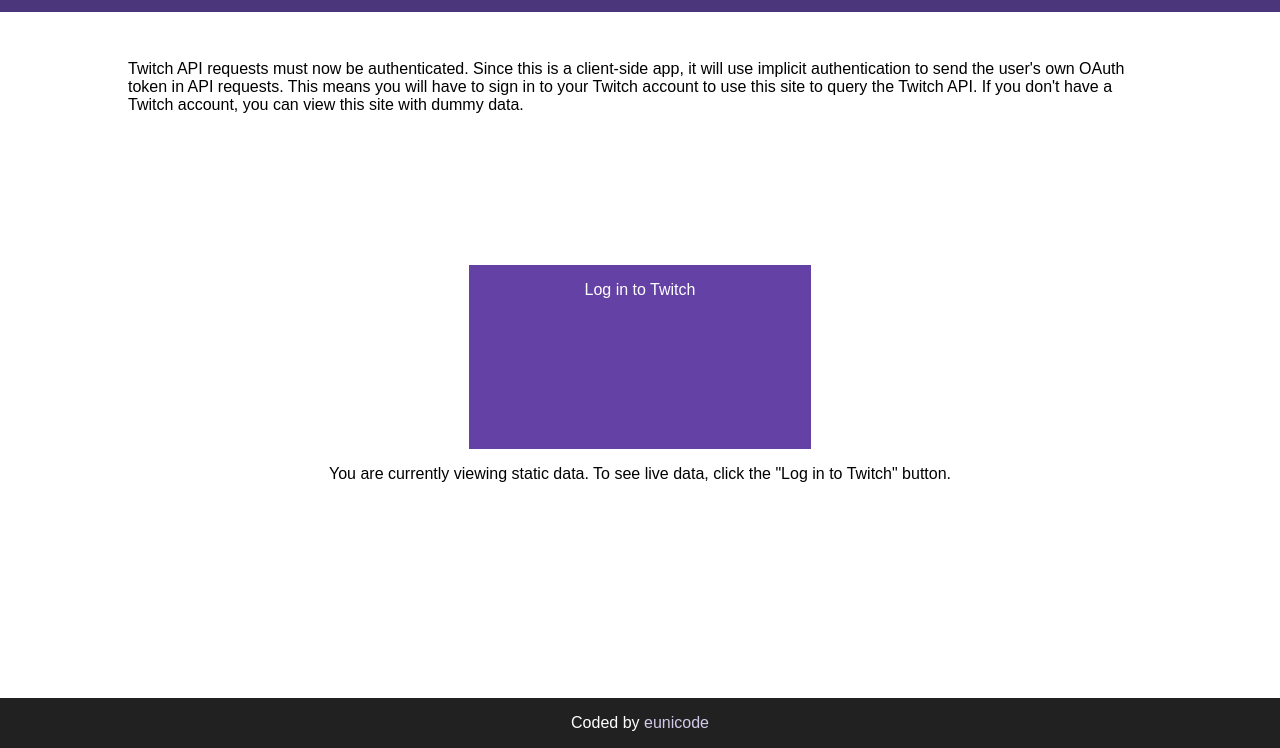
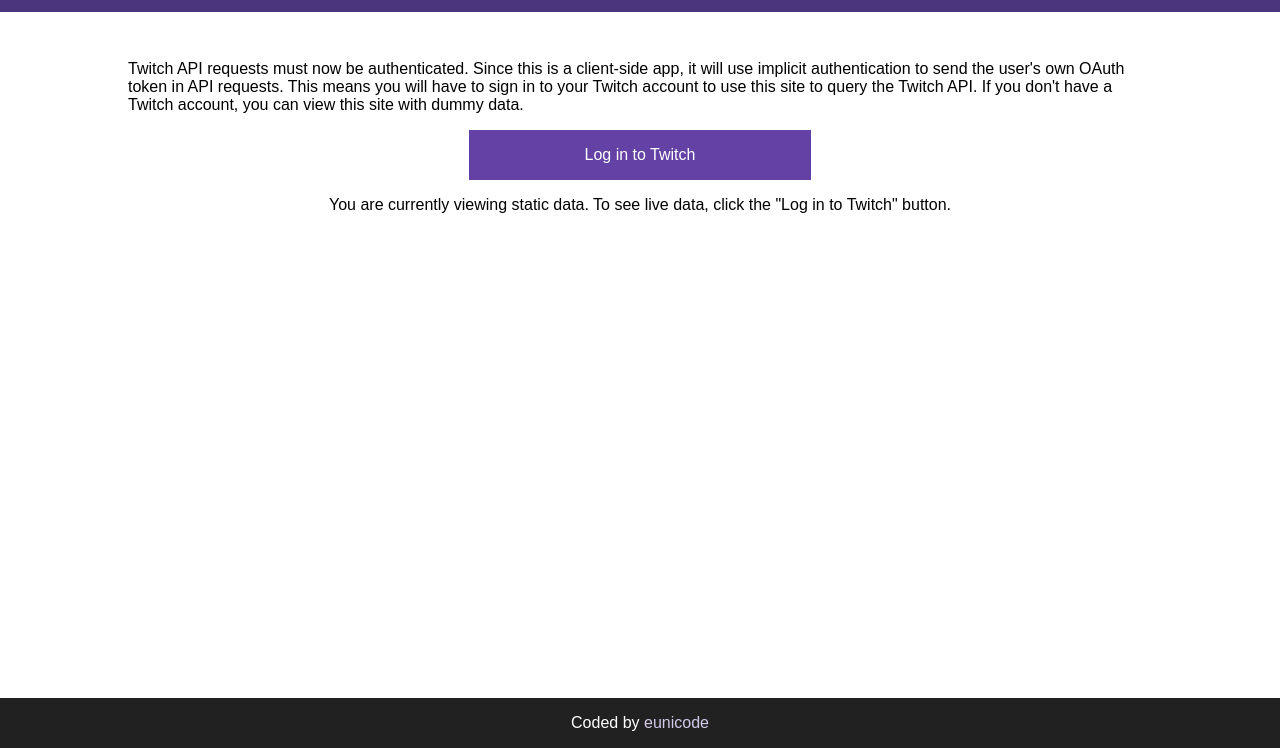
Before and after one commit to eunicode/twitch-status, a website with bundled scripts: page app/index.html in a window 1280 px wide. Shown: the part 52-800 px from the top of the page. Built offline with nearby package versions, Linux system fonts and the light colour scheme; some packages are replaced by stand-ins of ours; no server answers.

Commit message:
Fix section row height all being set to max height

```diff
--- a/app/css/main.css
+++ b/app/css/main.css
@@ -259,7 +259,7 @@
             max-width: 80vw;
             margin: 0 auto;
             display: grid;
-            grid-auto-rows: auto;
+            grid-auto-rows: minmax(min-content, max-content);
             grid-template-columns: repeat(3, 1fr);
             grid-template-areas:
             "t1 t1 t1"
```
